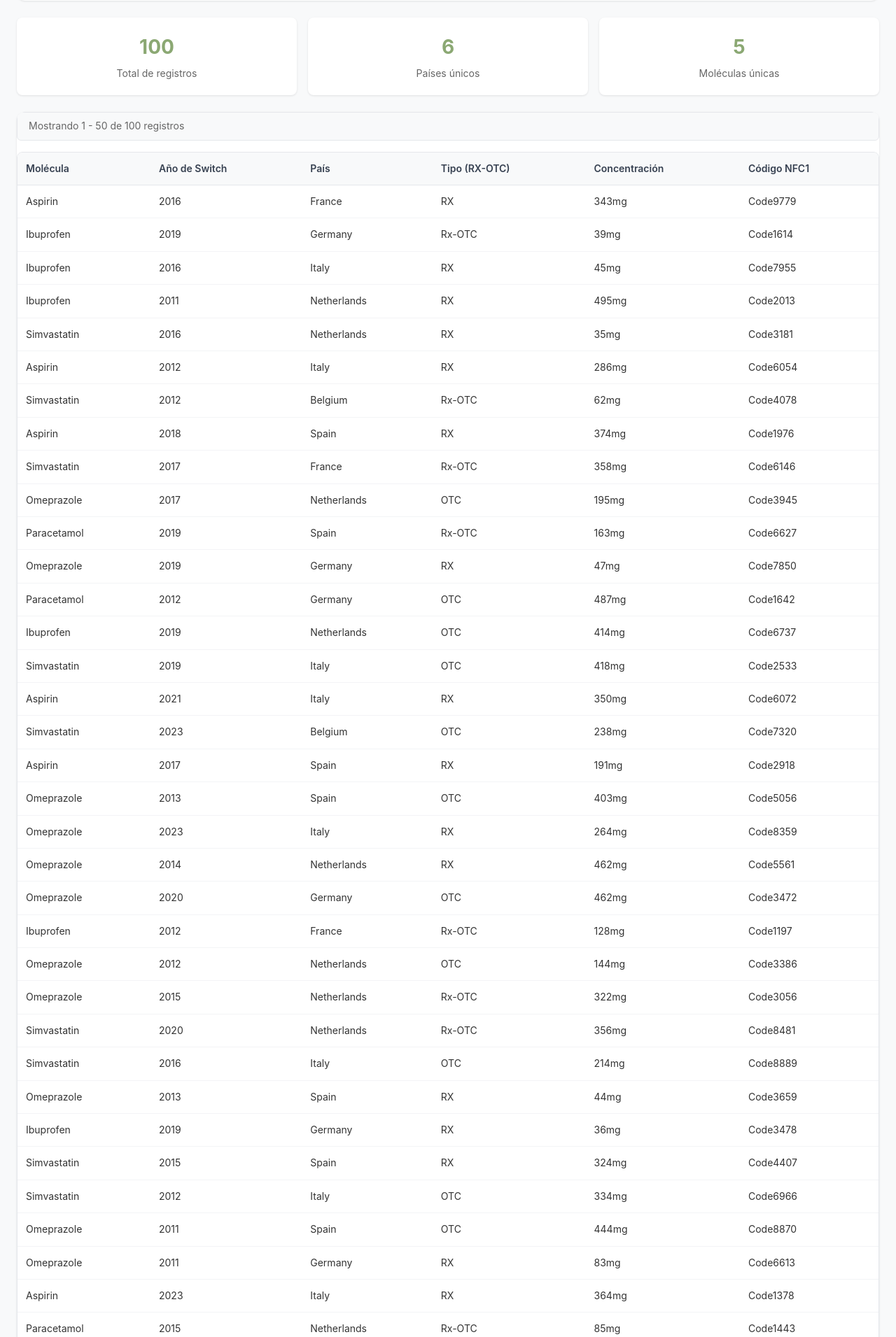
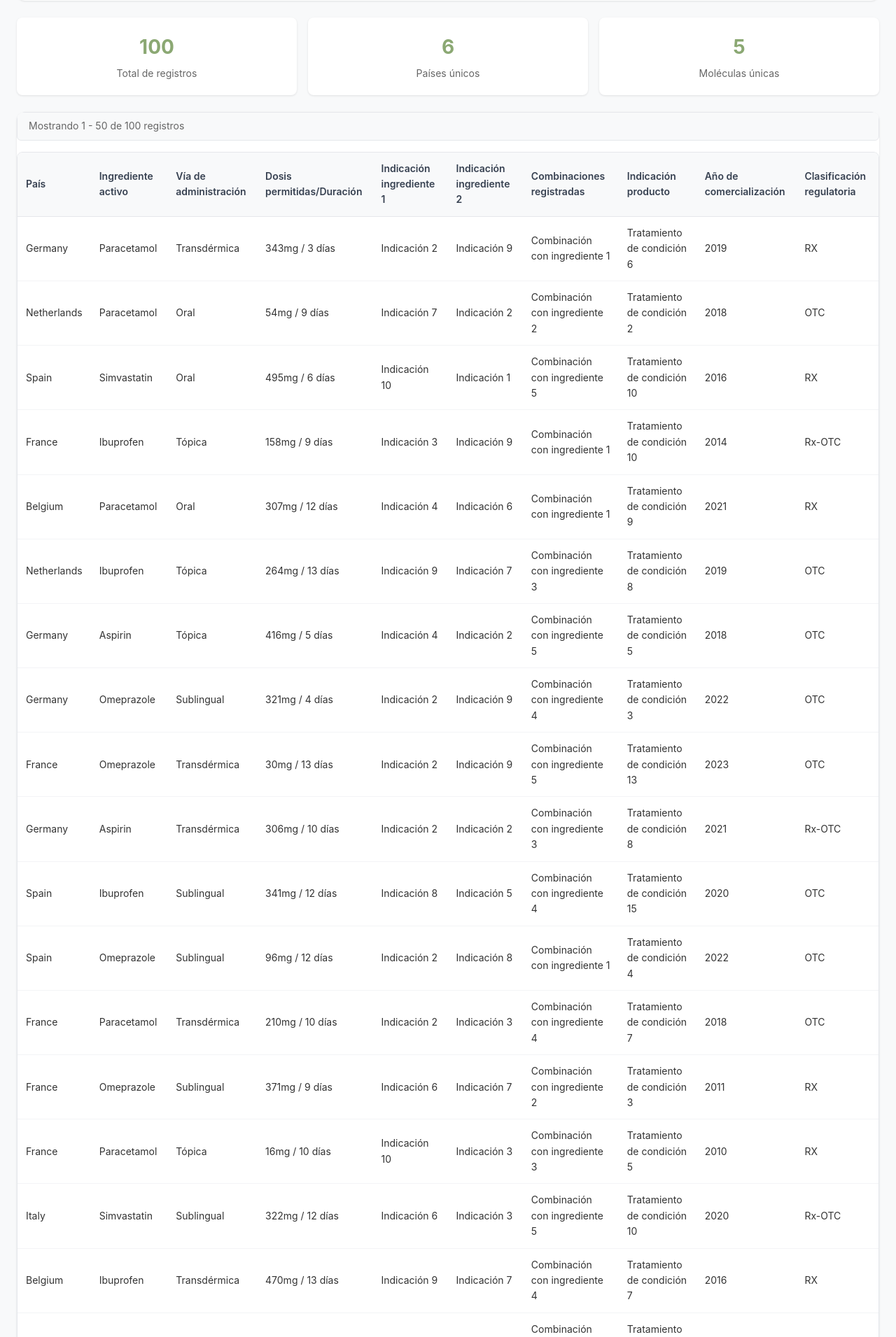
Before and after one commit to marcelothompson89/portal-ilar-v3, a FastAPI app: page /dashboard/molecules in a window 1280 px wide. Shown: the part 720-2631 px from the top of the page at 70% size. Run offline with FastAPI, Linux system fonts and the light colour scheme; the visitor is signed in with stand-in values (Sample User, id 1); parts of the project's set-up code (start-up, migrations or seed data) failed here and were passed over.

Commit message:
Actualización campos dashboard moleculas

```diff
--- a/main.py
+++ b/main.py
@@ -77,8 +77,8 @@ def load_data_cache():
 
     # Cargar datos de moléculas (existente)
     try:
-        df_cache = pd.read_excel('Version final Extracto base de datos Mar 2023.xlsx',
-                               sheet_name='Base en inglés')
+        df_cache = pd.read_excel('moleculas_sin_duplicados_2025.xlsx',
+                               sheet_name='Hoja1')
         df_cache = clean_duplicates(df_cache)
         print(f"Datos moléculas cargados: {len(df_cache)} registros")
     except FileNotFoundError:
@@ -137,7 +137,7 @@ def load_data_cache():
 
 def clean_duplicates(df):
     """Limpia duplicados basándose en columnas clave"""
-    key_columns = ['Molecule', 'Country', 'Switch Year', 'Strength']
+    key_columns = ['Ingrediente activo', 'País', 'Año de comercialización', 'Dosis permitidas/Duración']
     df_cleaned = df.drop_duplicates()
     df_cleaned = df_cleaned.drop_duplicates(subset=key_columns, keep='first')
     return df_cleaned
@@ -146,19 +146,23 @@ def create_sample_data():
     """Crea datos de ejemplo para moléculas"""
     import random
     countries = ['Spain', 'France', 'Germany', 'Italy', 'Netherlands', 'Belgium']
-    molecules = ['Ibuprofen', 'Paracetamol', 'Aspirin', 'Omeprazole', 'Simvastatin']
-    rx_otc = ['RX', 'OTC', 'Rx-OTC']
+    ingredientes = ['Ibuprofen', 'Paracetamol', 'Aspirin', 'Omeprazole', 'Simvastatin']
+    vias = ['Oral', 'Tópica', 'Sublingual', 'Transdérmica']
+    clasificaciones = ['RX', 'OTC', 'Rx-OTC']
 
     data = []
     for _ in range(100):
         data.append({
-            'Molecule': random.choice(molecules),
-            'Country': random.choice(countries),
-            'Switch Year': random.randint(2010, 2023),
-            'Strength': f"{random.randint(10, 500)}mg",
-            'RX-OTC - Product': random.choice(rx_otc),
-            'RX-OTC - Molecule': random.choice(rx_otc),
-            'NFC1': f"Code{random.randint(1000, 9999)}"
+            'País': random.choice(countries),
+            'Ingrediente activo': random.choice(ingredientes),
+            'Vía de administración': random.choice(vias),
+            'Dosis permitidas/Duración': f"{random.randint(10, 500)}mg / {random.randint(3, 14)} días",
+            'Indicación ingrediente 1': f"Indicación {random.randint(1, 10)}",
+            'Indicación ingrediente 2': f"Indicación {random.randint(1, 10)}",
+            'Combinaciones registradas con el ingrediente activo': f"Combinación con ingrediente {random.randint(1, 5)}",
+            'Indicación producto/Declaración de propiedades': f"Tratamiento de condición {random.randint(1, 15)}",
+            'Año de comercialización': random.randint(2010, 2023),
+            'Clasificación regulatoria': random.choice(clasificaciones)
         })
     return pd.DataFrame(data)
 
@@ -296,8 +300,8 @@ async def molecules_dashboard(request: Request, user: str = Depends(require_auth
     global df_cache
 
     # Obtener listas para filtros
-    molecules = sorted(df_cache['Molecule'].unique().tolist())
-    countries = sorted(df_cache['Country'].unique().tolist())
+    molecules = sorted(df_cache['Ingrediente activo'].unique().tolist())
+    countries = sorted(df_cache['País'].unique().tolist())
 
     return templates.TemplateResponse("molecules_dashboard.html", {
         "request": request,
@@ -337,48 +341,48 @@ async def get_molecules_data(
     original_count = len(filtered_df)
 
     print(f"   - Total registros iniciales: {original_count}")
-    print(f"   - Moléculas únicas disponibles: {sorted(filtered_df['Molecule'].unique())}")
+    print(f"   - Moléculas únicas disponibles: {sorted(filtered_df['Ingrediente activo'].unique())}")
 
     # Filtrar por molécula
     if molecule and molecule != "all" and molecule.strip() != "":
         print(f"   - Filtrando por molécula exacta: '{molecule}'")
 
         # Verificar si la molécula existe exactamente en los datos
-        available_molecules = filtered_df['Molecule'].unique()
+        available_molecules = filtered_df['Ingrediente activo'].unique()
         exact_match = molecule in available_molecules
 
         print(f"   - ¿Molécula '{molecule}' existe en datos?: {exact_match}")
 
         if exact_match:
-            filtered_df = filtered_df[filtered_df['Molecule'] == molecule]
+            filtered_df = filtered_df[filtered_df['Ingrediente activo'] == molecule]
             print(f"   - Registros después de filtrar por molécula: {len(filtered_df)}")
         else:
             print(f"   - ⚠️ Molécula '{molecule}' no encontrada. Moléculas disponibles:")
             for mol in sorted(available_molecules):
                 print(f"     - '{mol}'")
             # Si no se encuentra la molécula, devolver DataFrame vacío
-            filtered_df = filtered_df[filtered_df['Molecule'] == 'MOLÉCULA_NO_ENCONTRADA']
+            filtered_df = filtered_df[filtered_df['Ingrediente activo'] == 'MOLÉCULA_NO_ENCONTRADA']
 
     # Filtrar por países
     if countries and countries.strip():
         country_list = [c.strip() for c in countries.split(',') if c.strip()]
         if country_list:
             print(f"   - Filtrando por países: {country_list}")
-            available_countries = filtered_df['Country'].unique()
+            available_countries = filtered_df['País'].unique()
             valid_countries = [c for c in country_list if c in available_countries]
             print(f"   - Países válidos encontrados: {valid_countries}")
 
             if valid_countries:
-                filtered_df = filtered_df[filtered_df['Country'].isin(valid_countries)]
+                filtered_df = filtered_df[filtered_df['País'].isin(valid_countries)]
                 print(f"   - Registros después de filtrar por países: {len(filtered_df)}")
             else:
                 print(f"   - ⚠️ Ningún país válido encontrado")
-                filtered_df = filtered_df[filtered_df['Country'] == 'PAÍS_NO_ENCONTRADO']
+                filtered_df = filtered_df[filtered_df['País'] == 'PAÍS_NO_ENCONTRADO']
 
     # Métricas básicas
     total_records = len(filtered_df)
-    unique_countries = filtered_df['Country'].nunique() if total_records > 0 else 0
-    unique_molecules = filtered_df['Molecule'].nunique() if total_records > 0 else 0
+    unique_countries = filtered_df['País'].nunique() if total_records > 0 else 0
+    unique_molecules = filtered_df['Ingrediente activo'].nunique() if total_records > 0 else 0
 
     print(f"   - Total registros finales: {total_records}")
     print(f"   - Países únicos: {unique_countries}")
@@ -392,7 +396,18 @@ async def get_molecules_data(
     # Datos para la tabla (solo la página actual)
     if total_records > 0:
         # Asegurar que las columnas existen antes de seleccionarlas
-        required_columns = ['Molecule', 'Switch Year', 'Country', 'RX-OTC - Product', 'Strength', 'NFC1']
+        required_columns = [
+            'País',
+            'Ingrediente activo',
+            'Vía de administración',
+            'Dosis permitidas/Duración',
+            'Indicación ingrediente 1',
+            'Indicación ingrediente 2',
+            'Combinaciones registradas con el ingrediente activo',
+            'Indicación producto/Declaración de propiedades',
+            'Año de comercialización',
+            'Clasificación regulatoria'
+        ]
         available_columns = [col for col in required_columns if col in paginated_df.columns]
 
         if len(available_columns) != len(required_columns):
@@ -415,7 +430,7 @@ async def get_molecules_data(
         "filters_applied": {
             "molecule": molecule,
             "countries": countries,
-            "molecule_found": molecule in df_cache['Molecule'].unique() if molecule and molecule != "all" else True
+            "molecule_found": molecule in df_cache['Ingrediente activo'].unique() if molecule and molecule != "all" else True
         },
         "metrics": {
             "total_records": total_records,
--- a/templates/login.html
+++ b/templates/login.html
@@ -3,7 +3,7 @@
 <head>
     <meta charset="UTF-8">
     <meta name="viewport" content="width=device-width, initial-scale=1.0">
-    <title>Portal de Dashboards - Login</title>
+    <title>Portal ILAR - Login</title>
     <style>
         * {
             margin: 0;
@@ -158,7 +158,7 @@
     <div class="login-container">
         <div class="login-card">
             <div class="logo-section">
-                <h1>Portal de Dashboards</h1>
+                <h1>Portal ILAR</h1>
                 <p>Accede a tus análisis de datos</p>
             </div>
 
--- a/templates/molecules_dashboard.html
+++ b/templates/molecules_dashboard.html
@@ -530,12 +530,16 @@ body {
             <table class="data-table" id="dataTable">
                 <thead>
                     <tr>
-                        <th>Molécula</th>
-                        <th>Año de Switch</th>
                         <th>País</th>
-                        <th>Tipo (RX-OTC)</th>
-                        <th>Concentración</th>
-                        <th>Código NFC1</th>
+                        <th>Ingrediente activo</th>
+                        <th>Vía de administración</th>
+                        <th>Dosis permitidas/Duración</th>
+                        <th>Indicación ingrediente 1</th>
+                        <th>Indicación ingrediente 2</th>
+                        <th>Combinaciones registradas</th>
+                        <th>Indicación producto</th>
+                        <th>Año de comercialización</th>
+                        <th>Clasificación regulatoria</th>
                     </tr>
                 </thead>
                 <tbody id="dataTableBody">
@@ -695,7 +699,7 @@ async function loadData(page = 1) {
         document.getElementById('dataLoading').style.display = 'none';
         document.getElementById('dataContent').style.display = 'block';
         document.getElementById('dataTableBody').innerHTML =
-            '<tr><td colspan="6" style="text-align: center; color: #dc2626; padding: 20px;">Error al cargar los datos. Intenta recargar la página.</td></tr>';
+            '<tr><td colspan="10" style="text-align: center; color: #dc2626; padding: 20px;">Error al cargar los datos. Intenta recargar la página.</td></tr>';
     }
 }
 
@@ -714,7 +718,7 @@ function updateDataTable(tableData) {
     console.log('📋 Actualizando tabla con', tableData.length, 'registros');
 
     if (tableData.length === 0) {
-        tbody.innerHTML = '<tr><td colspan="6" style="text-align: center; color: #666; padding: 20px;">No hay datos disponibles con los filtros seleccionados</td></tr>';
+        tbody.innerHTML = '<tr><td colspan="10" style="text-align: center; color: #666; padding: 20px;">No hay datos disponibles con los filtros seleccionados</td></tr>';
         document.getElementById('dataLoading').style.display = 'none';
         document.getElementById('dataContent').style.display = 'block';
         return;
@@ -723,12 +727,16 @@ function updateDataTable(tableData) {
     tableData.forEach((row, index) => {
         const tr = document.createElement('tr');
         tr.innerHTML = `
-            <td>${row.Molecule || '-'}</td>
-            <td>${row['Switch Year'] || '-'}</td>
-            <td>${row.Country || '-'}</td>
-            <td>${row['RX-OTC - Product'] || '-'}</td>
-            <td>${row.Strength || '-'}</td>
-            <td>${row.NFC1 || '-'}</td>
+            <td>${row['País'] || '-'}</td>
+            <td>${row['Ingrediente activo'] || '-'}</td>
+            <td>${row['Vía de administración'] || '-'}</td>
+            <td>${row['Dosis permitidas/Duración'] || '-'}</td>
+            <td>${row['Indicación ingrediente 1'] || '-'}</td>
+            <td>${row['Indicación ingrediente 2'] || '-'}</td>
+            <td>${row['Combinaciones registradas con el ingrediente activo'] || '-'}</td>
+            <td>${row['Indicación producto/Declaración de propiedades'] || '-'}</td>
+            <td>${row['Año de comercialización'] || '-'}</td>
+            <td>${row['Clasificación regulatoria'] || '-'}</td>
         `;
         tbody.appendChild(tr);
 
```
Also changed, not shown: templates/dashboard.html (+5 -5 lines), templates/suplementos_dashboard.html (+16 -16 lines), 1 other file.
